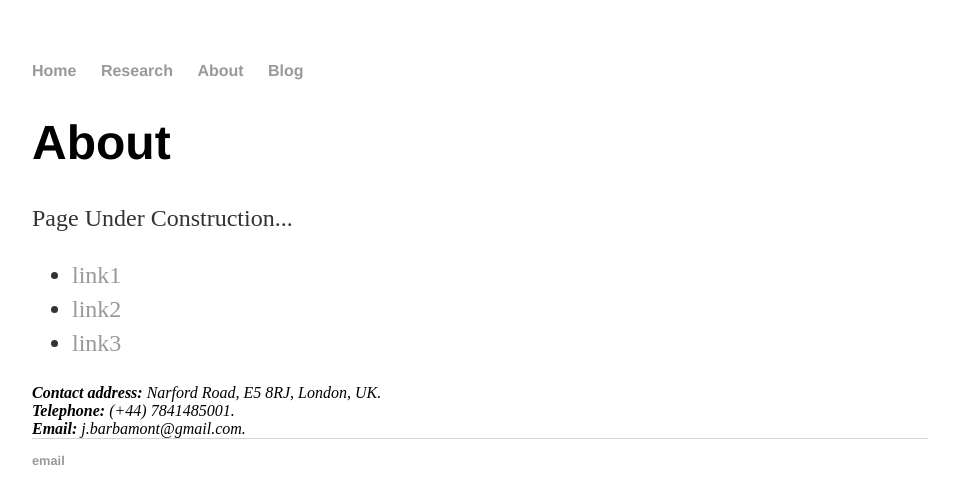
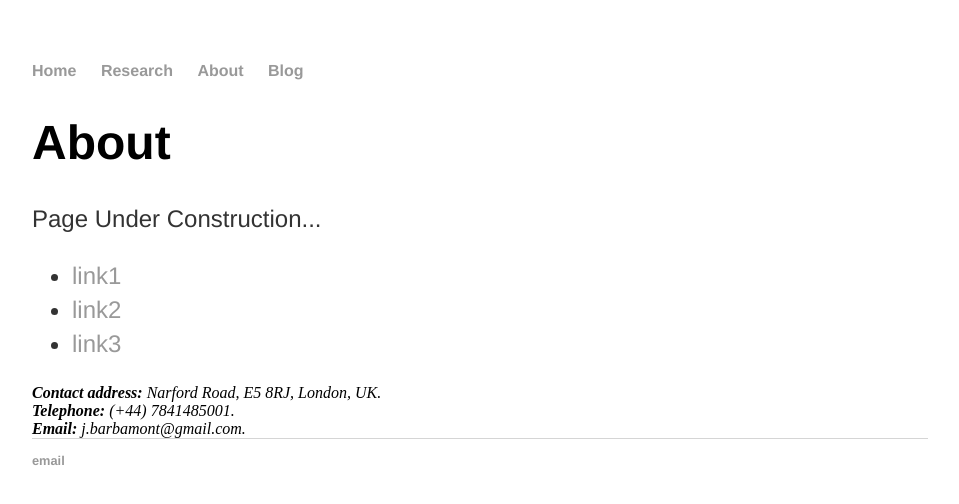
Before and after one commit to josebarbamontoya/josebarbamontoya.github.io, a Jekyll site: the page built from about/index.html, in a window 1280 px wide. Shown: the top 504 px of the page, without its empty margins (160-1119 px from the left). Built offline with Jekyll 4.4.1, drawn with Linux system fonts in a browser that asks for light colours.

Commit message:
Update main.css

```diff
--- a/css/main.css
+++ b/css/main.css
@@ -3,6 +3,7 @@ body { margin: 60px auto; width: 70%; }
 a { text-decoration: none; color: #999; }
 a:hover { text-decoration: underline; }
 
+p, ul { font-family: 'Helvetica', 'Arial', 'Sans-Serif'; }
 p, ul { font-size: 1.5em; line-height: 1.4em; color: #333; }
 
 h1, h2, h3, h4 { font-family: 'Helvetica', 'Arial', 'Sans-Serif'; }
```
